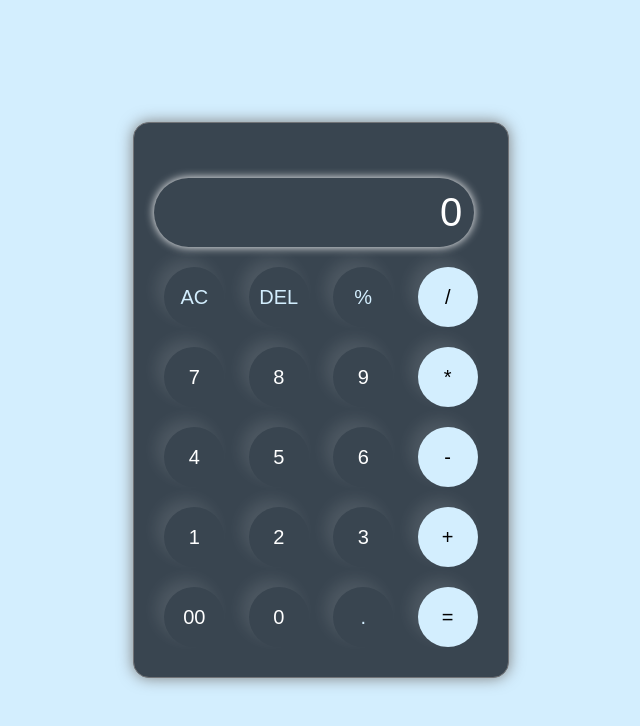
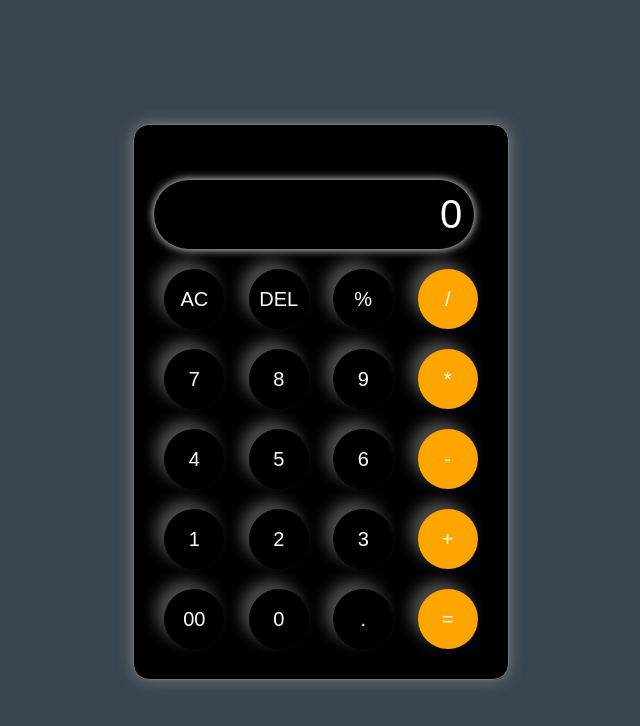
Before and after one commit to Sehar-Tahir/Calculator, a plain HTML site: page index.html in a window 1280 px wide. Shown: the whole page, without its empty margins (319-959 px from the left). Drawn offline with Linux system fonts and the light colour scheme.

Commit message:
updated style file

```diff
--- a/style.css
+++ b/style.css
@@ -1,26 +1,31 @@
-*{
+* {
     margin: 0;
     padding: 0;
     box-sizing: border-box;
-    font-family: 'poppins' , sans-serif;
+    font-family: 'poppins', sans-serif;
 }
-body{
+
+body {
     width: 100%;
     height: 100vh;
     display: flex;
     justify-content: center;
     align-items: center;
-    background: #d3eefe;
+    background: #394550;
+    margin-top: 2px;
+    padding: 20px;
 }
-.calculator{
+
+.calculator {
     border: 1px solid #717377;
     padding: 20px;
     border-radius: 16px;
     background: transparent;
     box-shadow: 0px 0 15px 0 rgb(126, 126, 126);
-    background: #394550;
+    background-color: black;
 }
-input{
+
+input {
     margin-top: 35px;
     margin-bottom: 10px;
     width: 320px;
@@ -34,10 +39,12 @@ input{
     cursor: pointer;
     color: #ffffff;
 }
-input::placeholder{
+
+input::placeholder {
     color: #ffffff;
 }
-button{
+
+button {
     border: none;
     width: 60px;
     height: 60px;
@@ -46,19 +53,23 @@ button{
     background: transparent;
     color: #ffffff;
     font-size: 20px;
-    box-shadow: -8px -8px 15px rgba(255, 255, 255, 0.1);
+    box-shadow: -8px -8px 15px rgba(255, 255, 255, 0.3);
     cursor: pointer;
 }
-button:hover{
+
+button:hover {
     box-shadow: 0 0 6px 0 white;
 }
-.equalbtn{
+
+.equalbtn {
     color: black;
 }
-.operator{
-    color: #d3eefe;
+
+.operator {
+    color: white;
 }
-.cl{
-    background-color: #d3eefe;
-    color: black;
+
+.cl {
+    background-color: orange;
+    color: white;
 }
```
